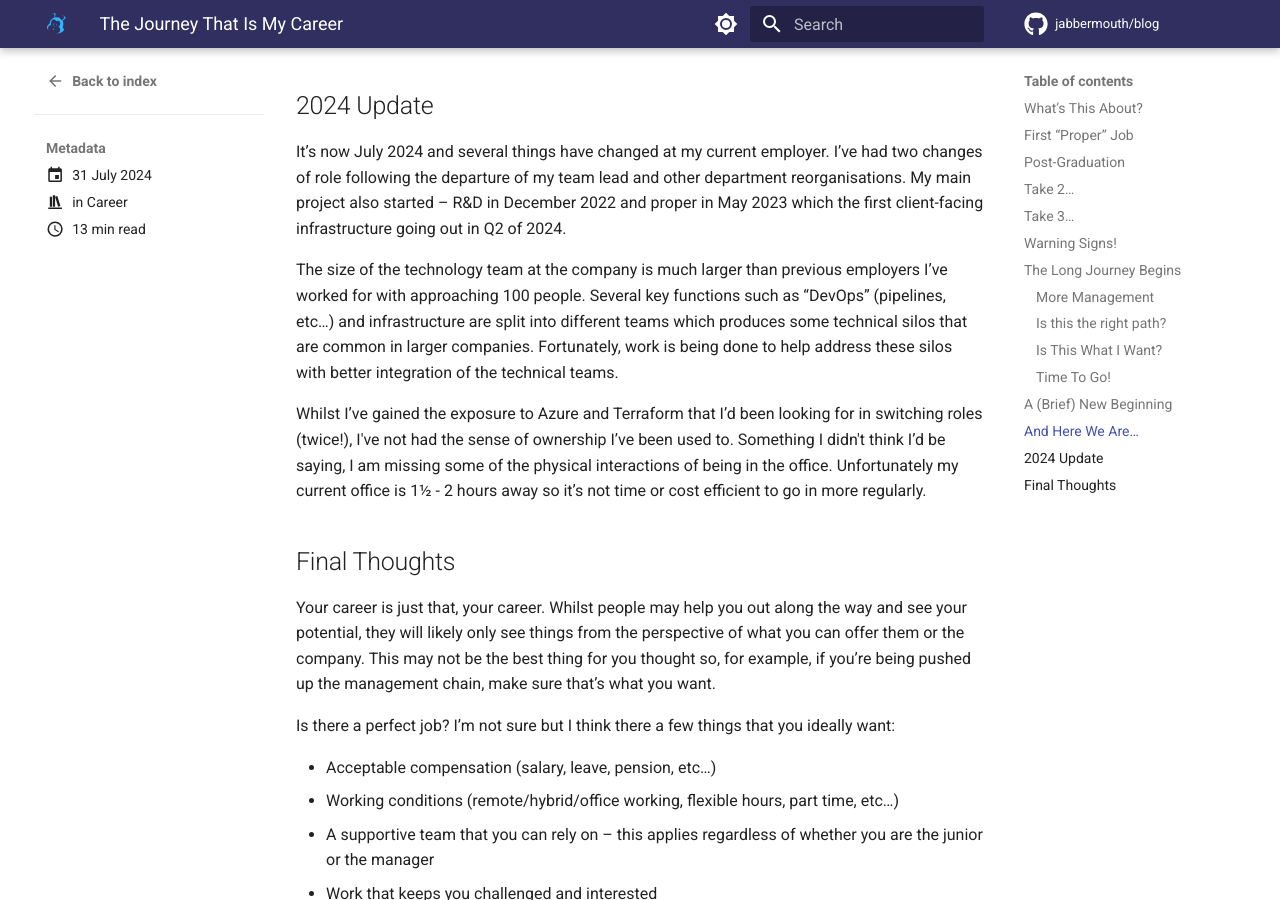
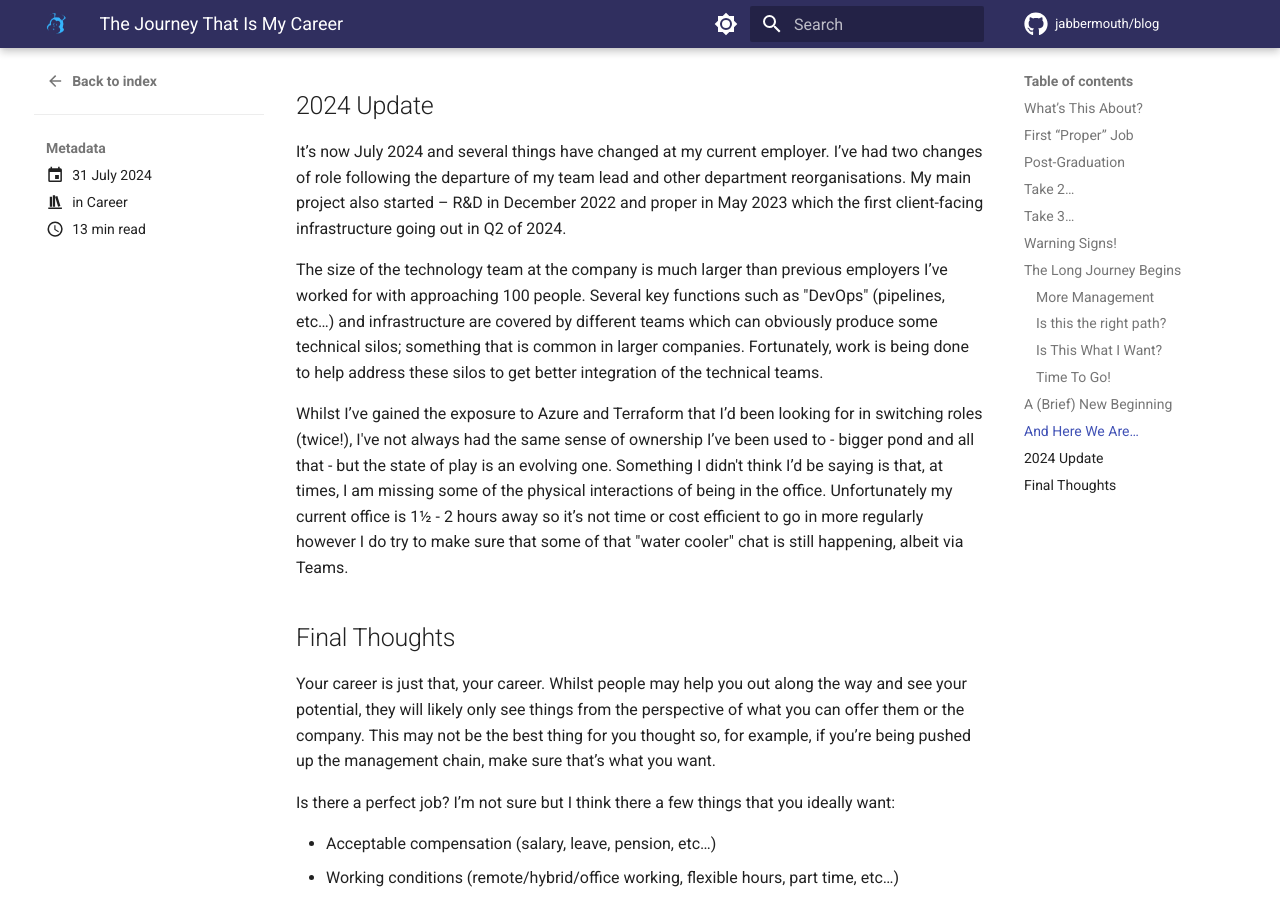
Before and after one commit to jabbermouth/blog, an MkDocs documentation site: the page built from docs/blog/posts/2024-07-31-The-journey-that-is-my-career.md, in a window 1280 px wide and 900 px high, scrolled down 5940 px. Built offline with MkDocs 1.6.1 and Material for MkDocs 9.7.7, drawn with Linux system fonts in a browser that asks for light colours; comment, search, counter and statistics services are not loaded.

Commit message:
More revisions

```diff
--- a/docs/blog/posts/2024-07-31-The-journey-that-is-my-career.md
+++ b/docs/blog/posts/2024-07-31-The-journey-that-is-my-career.md
@@ -122,9 +122,9 @@ I started my current role in early October 2022 and I’ve been loving it. The t
 
 It’s now July 2024 and several things have changed at my current employer. I’ve had two changes of role following the departure of my team lead and other department reorganisations. My main project also started – R&D in December 2022 and proper in May 2023 which the first client-facing infrastructure going out in Q2 of 2024.
 
-The size of the technology team at the company is much larger than previous employers I’ve worked for with approaching 100 people. Several key functions such as “DevOps” (pipelines, etc…) and infrastructure are split into different teams which produces some technical silos that are common in larger companies. Fortunately, work is being done to help address these silos with better integration of the technical teams.
+The size of the technology team at the company is much larger than previous employers I’ve worked for with approaching 100 people. Several key functions such as "DevOps" (pipelines, etc…) and infrastructure are covered by different teams which can obviously produce some technical silos; something that is common in larger companies. Fortunately, work is being done to help address these silos to get better integration of the technical teams.
 
-Whilst I’ve gained the exposure to Azure and Terraform that I’d been looking for in switching roles (twice!), I've not had the sense of ownership I’ve been used to. Something I didn't think I’d be saying, I am missing some of the physical interactions of being in the office. Unfortunately my current office is 1½ - 2 hours away so it’s not time or cost efficient to go in more regularly.
+Whilst I’ve gained the exposure to Azure and Terraform that I’d been looking for in switching roles (twice!), I've not always had the same sense of ownership I’ve been used to - bigger pond and all that - but the state of play is an evolving one. Something I didn't think I’d be saying is that, at times, I am missing some of the physical interactions of being in the office. Unfortunately my current office is 1½ - 2 hours away so it’s not time or cost efficient to go in more regularly however I do try to make sure that some of that "water cooler" chat is still happening, albeit via Teams.
 
 ## Final Thoughts
 
```
